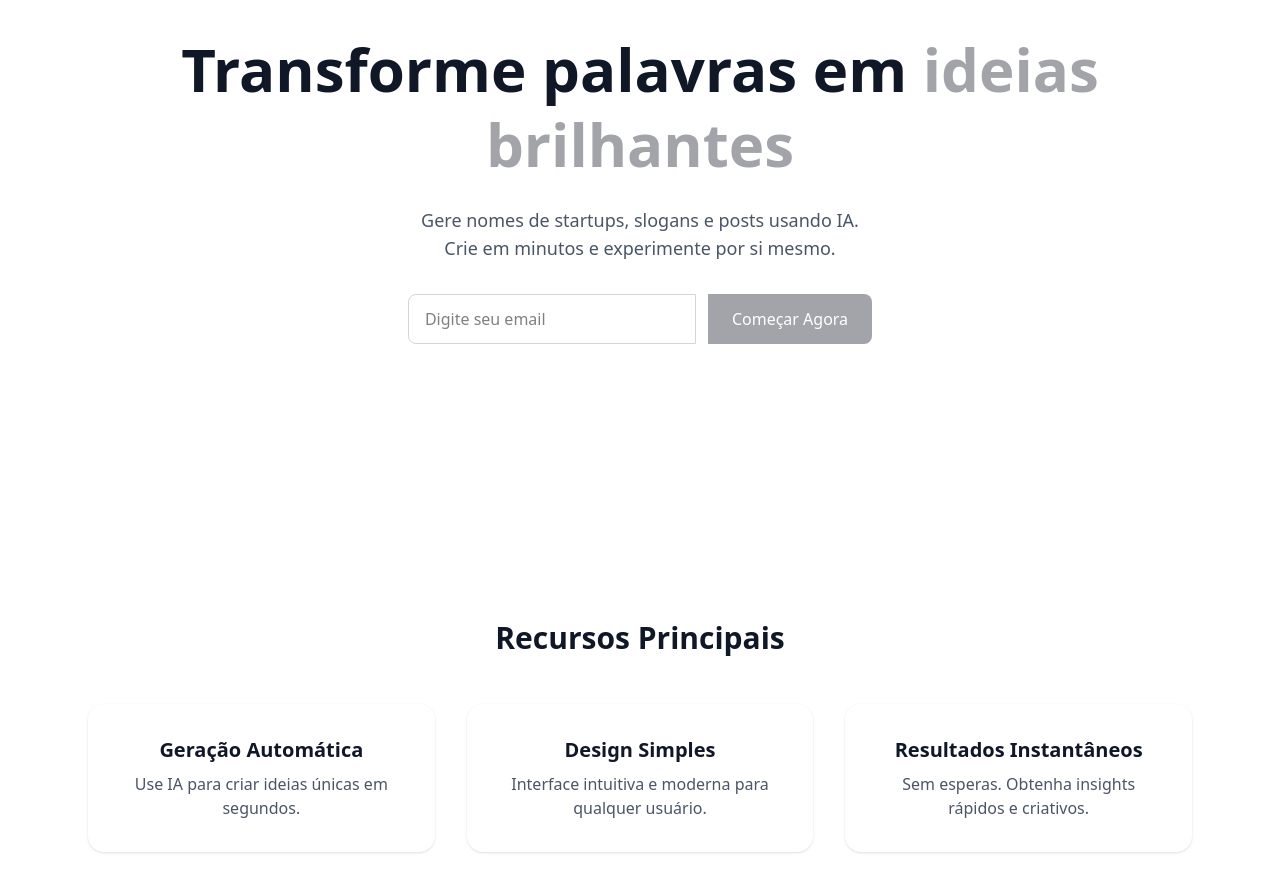
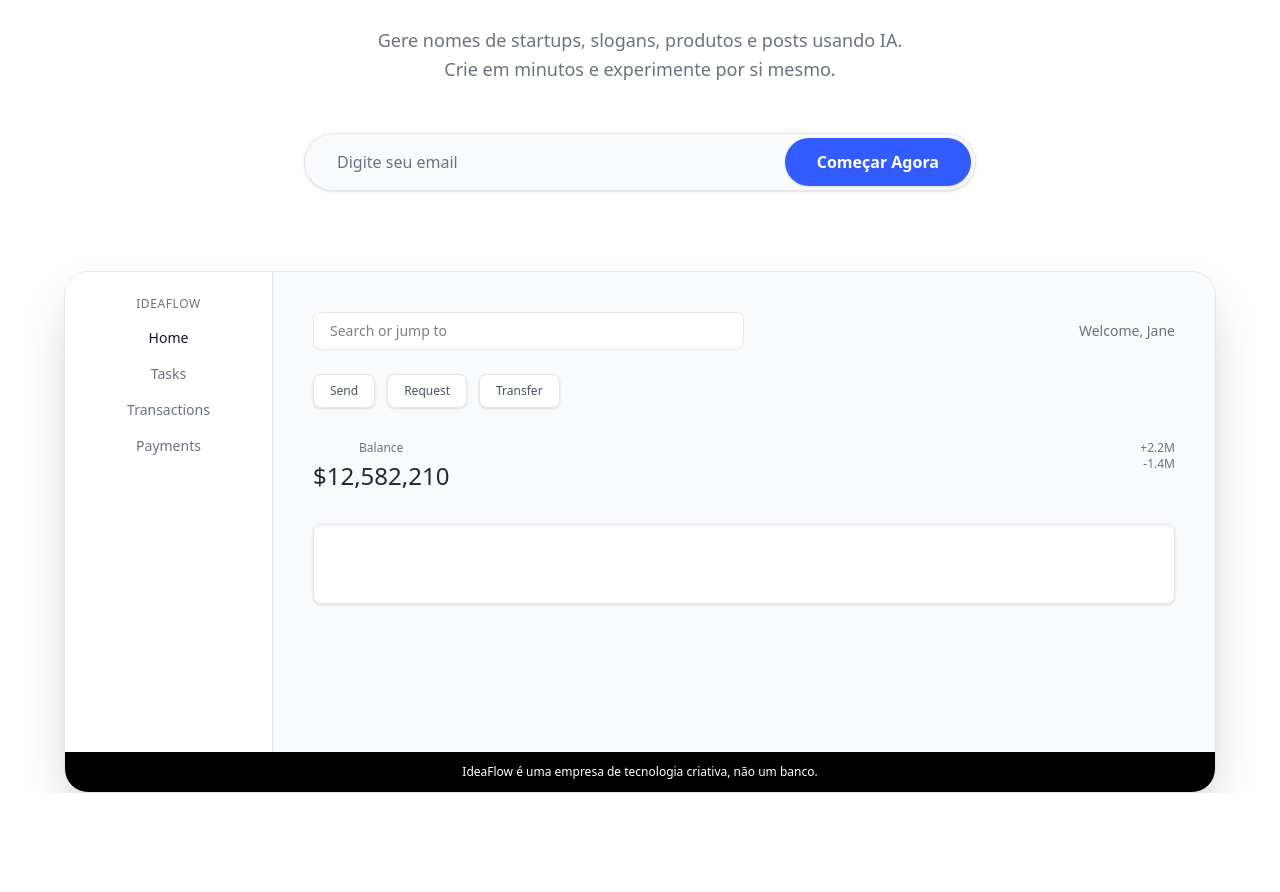
Before and after one commit to montreal-acelera-maker-squad02/projeto-gerador-ideias-frontend, a React (Vite) app: page / in a window 1280 px wide. Shown: the part 260-1152 px from the top of the page. After the commit the page ends 1053 px from the top, so only its background shows below. Built offline with nearby package versions, Linux system fonts and the light colour scheme.

Commit message:
feat:Atualização pagina inicial

```diff
--- a/src/components/Features/Features.tsx
+++ /dev/null
@@ -1,38 +0,0 @@
-import React from "react";
-
-export const Features: React.FC = () => {
-  const features = [
-    {
-      title: "Geração Automática",
-      desc: "Use IA para criar ideias únicas em segundos.",
-    },
-    {
-      title: "Design Simples",
-      desc: "Interface intuitiva e moderna para qualquer usuário.",
-    },
-    {
-      title: "Resultados Instantâneos",
-      desc: "Sem esperas. Obtenha insights rápidos e criativos.",
-    },
-  ];
-
-  return (
-    <section id="features" className="py-20 bg-white">
-      <div className="max-w-6xl mx-auto text-center px-6">
-        <h2 className="text-3xl font-bold text-gray-900">Recursos Principais</h2>
-
-        <div className="mt-12 grid gap-8 sm:grid-cols-2 lg:grid-cols-3">
-          {features.map((f) => (
-            <div
-              key={f.title}
-              className="bg-light p-8 rounded-2xl shadow-sm hover:shadow-lg transition"
-            >
-              <h3 className="text-xl font-semibold text-gray-900">{f.title}</h3>
-              <p className="text-gray-600 mt-2">{f.desc}</p>
-            </div>
-          ))}
-        </div>
-      </div>
-    </section>
-  );
-};
--- a/src/components/Hero/Hero.tsx
+++ b/src/components/Hero/Hero.tsx
@@ -2,25 +2,112 @@ import React from "react";
 
 export const Hero: React.FC = () => {
   return (
-    <section className="min-h-screen flex flex-col items-center justify-center text-center bg-light px-6 pt-24">
-      <h1 className="text-4xl md:text-6xl font-extrabold text-gray-900 leading-tight">
-        Transforme palavras em <span className="text-primary">ideias brilhantes</span>
+    <section className="min-h-screen flex flex-col items-center justify-center text-center bg-background text-foreground px-8 pt-28">
+      {/* === TÍTULO === */}
+      <h1 className="text-4xl lg:text-6xl font-bold leading-tight mb-6">
+        Transforme palavras em{" "}
+        <span className="text-gray-400 font-semibold">ideias brilhantes</span>
       </h1>
 
-      <p className="mt-6 text-lg text-gray-600 max-w-2xl">
-        Gere nomes de startups, slogans e posts usando IA. <br />
-        Crie em minutos e experimente por si mesmo.
-      </p>
+      {/* === DESCRIÇÃO === */}
+      <div className="text-lg text-gray-500 font-light mb-12 leading-relaxed max-w-2xl">
+        <p>Gere nomes de startups, slogans, produtos e posts usando IA.</p>
+        <p>Crie em minutos e experimente por si mesmo.</p>
+      </div>
 
-      <div className="mt-8 flex flex-col sm:flex-row gap-3">
+      {/* === INPUT + BOTÃO === */}
+      <div className="flex items-center justify-center w-full">
+        <div className="relative w-full sm:max-w-2xl bg-[#F9FAFB] rounded-full border border-gray-200 shadow-sm">
           <input
             type="email"
             placeholder="Digite seu email"
-          className="border border-gray-300 px-4 py-3 rounded-lg sm:rounded-l-lg sm:rounded-r-none focus:ring-2 focus:ring-primary outline-none w-72"
+            className="w-full pl-8 pr-40 py-4 bg-transparent text-black text-base outline-none rounded-full placeholder:text-gray-500 caret-black"
           />
-        <button className="bg-primary text-white px-6 py-3 rounded-lg sm:rounded-l-none sm:rounded-r-lg hover:bg-blue-600 transition">
+          <button className="absolute right-1 top-1/2 transform -translate-y-1/2 bg-[#335CFF] hover:bg-blue-700 text-white px-8 py-3 h-auto text-base font-semibold rounded-full shadow transition-all duration-200">
             Começar Agora
           </button>
+        </div>
+      </div>
+
+      {/* === MOCKUP ILUSTRATIVO AJUSTADO === */}
+      <div className="relative mt-20 w-full max-w-6xl">
+        <div className="bg-white rounded-3xl overflow-hidden shadow-2xl border border-gray-200">
+          {/* CONTEÚDO DO CARD */}
+          <div className="flex h-[480px]">
+            {/* SIDEBAR */}
+            <div className="w-52 bg-white border-r border-gray-200 p-6 flex flex-col justify-between">
+              <div>
+                <div className="text-xs font-medium text-gray-500 uppercase tracking-wider mb-4">
+                  IDEAFlow
+                </div>
+                <div className="space-y-4">
+                  {["Home", "Tasks", "Transactions", "Payments"].map(
+                    (item, idx) => (
+                      <div
+                        key={item}
+                        className={`text-sm font-light cursor-pointer transition-colors ${
+                          idx === 0
+                            ? "text-gray-900 font-medium"
+                            : "text-gray-500 hover:text-gray-900"
+                        }`}
+                      >
+                        {item}
+                      </div>
+                    )
+                  )}
+                </div>
+              </div>
+            </div>
+
+            {/* CONTEÚDO PRINCIPAL */}
+            <div className="flex-1 bg-[#F9FAFB] p-10">
+              <div className="mb-6 flex justify-between items-center">
+                <input
+                  type="text"
+                  placeholder="Search or jump to"
+                  className="w-1/2 px-4 py-2 border border-gray-200 rounded-lg text-sm bg-white focus:outline-none focus:ring-1 focus:ring-blue-500"
+                />
+                <p className="text-sm text-gray-500">Welcome, Jane</p>
+              </div>
+
+              {/* BOTÕES */}
+              <div className="flex flex-wrap gap-3 mb-8">
+                {["Send", "Request", "Transfer"].map((btn) => (
+                  <button
+                    key={btn}
+                    className="px-4 py-2 text-xs bg-white border border-gray-200 rounded-lg text-gray-600 hover:text-gray-900 hover:border-gray-300 transition-colors shadow-sm"
+                  >
+                    {btn}
+                  </button>
+                ))}
+              </div>
+
+              {/* BALANCE INFO */}
+              <div className="flex justify-between items-start mb-8">
+                <div>
+                  <p className="text-xs text-gray-500 font-light mb-1">
+                    Balance
+                  </p>
+                  <p className="text-2xl font-light text-gray-800">
+                    $12,582,210
+                  </p>
+                </div>
+                <div className="text-right text-xs text-gray-500 font-light">
+                  <p>+2.2M</p>
+                  <p>-1.4M</p>
+                </div>
+              </div>
+
+              {/* BOX DE EXEMPLO */}
+              <div className="h-20 bg-white border border-gray-200 rounded-lg shadow-sm"></div>
+            </div>
+          </div>
+
+          {/* AVISO INFERIOR */}
+          <div className="bg-black text-white text-center px-6 py-3 text-xs font-light">
+            IdeaFlow é uma empresa de tecnologia criativa, não um banco.
+          </div>
+        </div>
       </div>
     </section>
   );
--- a/src/components/Navbar/Navbar.tsx
+++ b/src/components/Navbar/Navbar.tsx
@@ -28,7 +28,7 @@ export const Navbar: React.FC = () => {
           </span>
         </div>
 
-        {/* MENU DE AÇÕES */}
+        { /* MENU DE AÇÕES */ }
         <div className="flex items-center gap-8">
           <a
             href="#login"
--- a/src/pages/LandingPage/LandingPage.tsx
+++ b/src/pages/LandingPage/LandingPage.tsx
@@ -1,14 +1,12 @@
 import React from "react";
 import { Navbar } from "@/components/Navbar/Navbar";
 import { Hero } from "@/components/Hero/Hero";
-import { Features } from "@/components/Features/Features";
 
 export const LandingPage: React.FC = () => {
   return (
     <div className="bg-white">
       <Navbar />
       <Hero />
-      <Features />
     </div>
   );
 };
```
Lines whose indentation alone changed are shown as unchanged.
